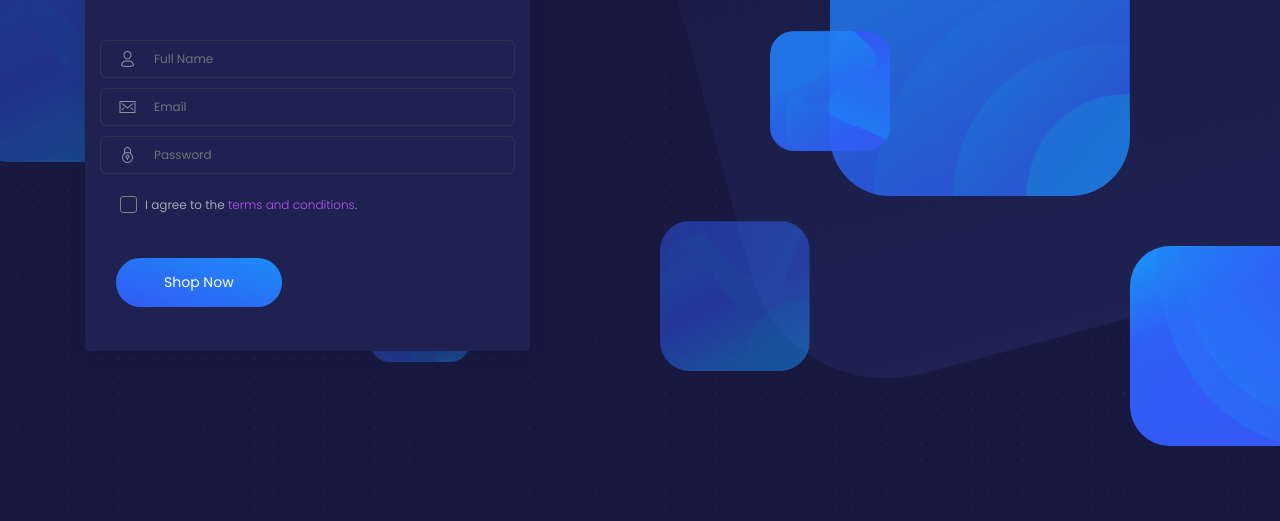
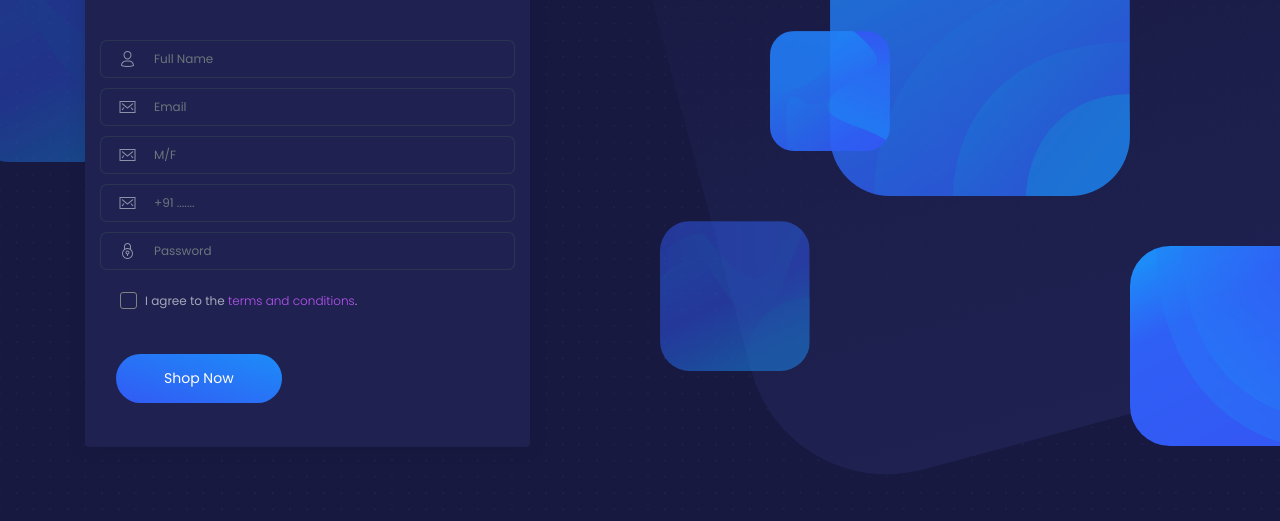
Before and after one commit to er-saurav/E-cart, a website: page examples/register-page.html in a window 1280 px wide. Shown: the part 279-800 px from the top of the page. Drawn offline with Linux system fonts and the light colour scheme.

Commit message:
Update register-page.html

```diff
--- a/examples/register-page.html
+++ b/examples/register-page.html
@@ -125,6 +125,22 @@
                         </div>
                       </div>
                       <input type="text" name="email" placeholder="Email" class="form-control">
+                    </div>
+			  <div class="input-group">
+                      <div class="input-group-prepend">
+                        <div class="input-group-text">
+                          <i class="tim-icons icon-email-85"></i>
+                        </div>
+                      </div>
+                      <input type="text" name="Gender" placeholder="M/F" class="form-control">
+                    </div>
+			  <div class="input-group">
+                      <div class="input-group-prepend">
+                        <div class="input-group-text">
+                          <i class="tim-icons icon-email-85"></i>
+                        </div>
+                      </div>
+                      <input type="number" name="Phone Number" placeholder="+91 ......." class="form-control">
                     </div>
                     <div class="input-group">
                       <div class="input-group-prepend">
```
